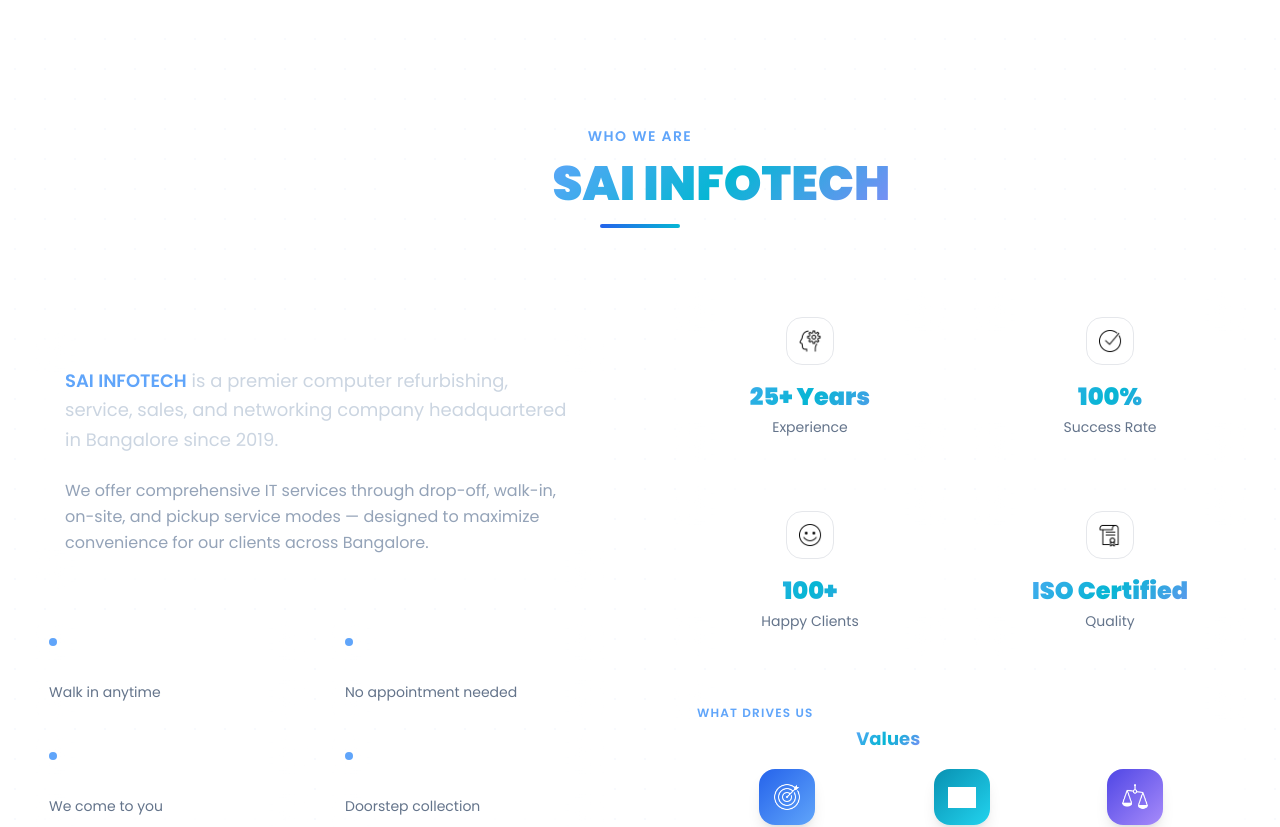
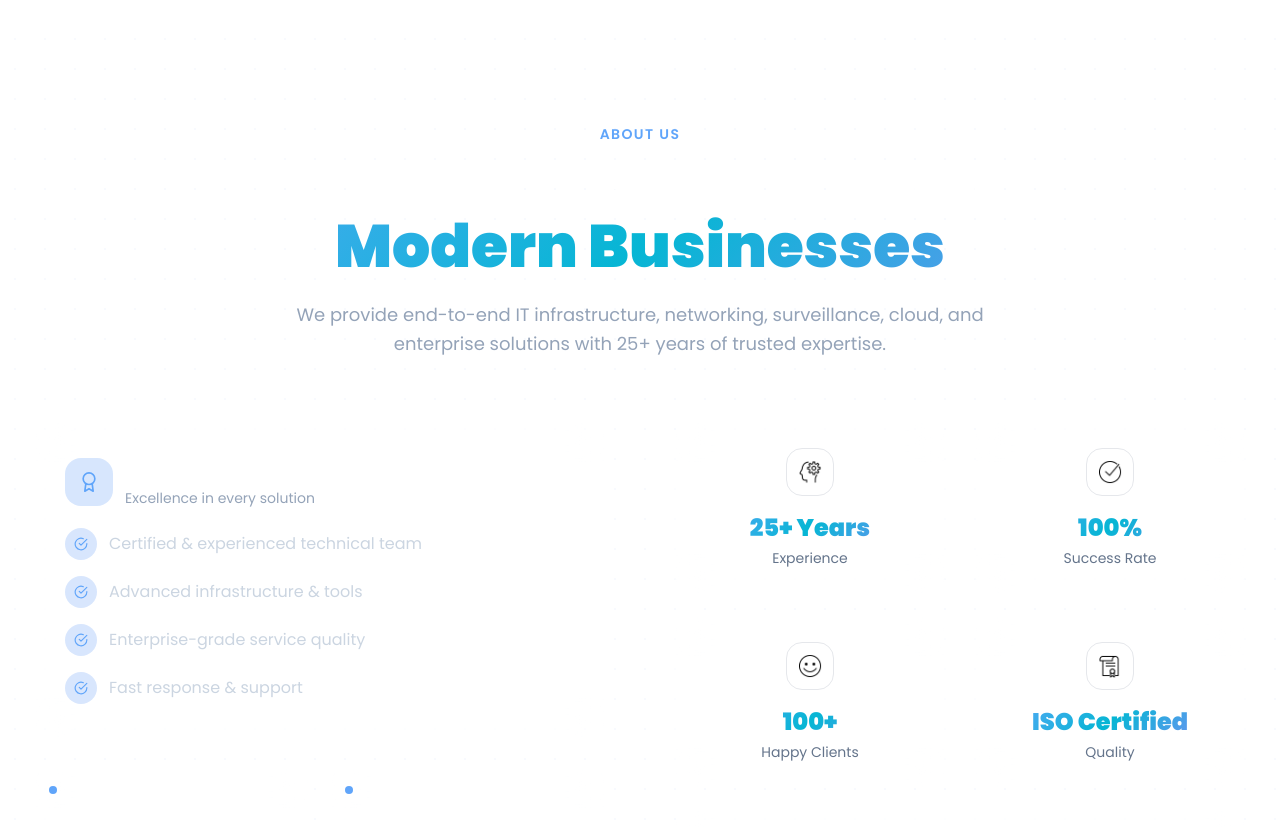
Before and after one commit to Yasir533/sai-infotech-webapp, a React (Vite) app in the folder sai-info/: page / in a window 1280 px wide. Shown: the part 900-1727 px from the top of the page. Built offline with nearby package versions, Linux system fonts and the light colour scheme; grey boxes are pictures that could not be loaded.

Commit message:
Remove all hover triggers - click only interactions

```diff
--- a/sai-info/src/components/About.jsx
+++ b/sai-info/src/components/About.jsx
@@ -2,10 +2,8 @@ import React, { useRef, useState } from 'react'
 import { motion, useInView, AnimatePresence } from 'framer-motion'
 
 import {
-  FiCalendar,
   FiAward,
   FiCheckCircle,
-  FiSmile,
   FiX,
 } from 'react-icons/fi'
 
@@ -76,6 +74,7 @@ const serviceModes = [
 ]
 
 export default function About() {
+
   const ref = useRef(null)
 
   const inView = useInView(ref, {
@@ -83,10 +82,11 @@ export default function About() {
     margin: '-100px',
   })
 
+  // ✅ FIXED: Use click-only state, no hover timeout logic
   const [activeMVV, setActiveMVV] = useState(null)
-  const hoverTimeout = useRef(null)
 
   return (
+
     <section id="about" className="section-pad relative">
 
       <div className="absolute inset-0 dot-pattern opacity-20" />
@@ -98,46 +98,92 @@ export default function About() {
           ref={ref}
           initial={{ opacity: 0, y: 40 }}
           animate={inView ? { opacity: 1, y: 0 } : {}}
-          transition={{ duration: 0.6 }}
+          transition={{ duration: 0.7 }}
           className="text-center mb-16"
         >
-          <span className="text-blue-400 text-sm font-semibold tracking-widest uppercase">
-            Who We Are
-          </span>
 
-          <h2 className="text-4xl sm:text-5xl font-black text-white mt-3 mb-4">
-            About <span className="text-gradient">SAI INFOTECH</span>
+          <p className="text-blue-400 text-sm font-semibold tracking-widest uppercase mb-3">
+            About Us
+          </p>
+
+          <h2 className="text-4xl md:text-6xl font-black text-white mb-6">
+            Trusted IT Solutions for
+            <span className="text-gradient block">
+              Modern Businesses
+            </span>
           </h2>
 
-          <div className="w-20 h-1 bg-gradient-to-r from-blue-600 to-cyan-500 mx-auto rounded-full" />
+          <p className="max-w-3xl mx-auto text-slate-400 text-lg leading-relaxed">
+            We provide end-to-end IT infrastructure, networking,
+            surveillance, cloud, and enterprise solutions with
+            25+ years of trusted expertise.
+          </p>
+
         </motion.div>
 
-        <div className="grid lg:grid-cols-2 gap-16 items-center">
+        <div className="grid lg:grid-cols-2 gap-16 items-start">
 
           {/* Left */}
           <motion.div
             initial={{ opacity: 0, x: -50 }}
             animate={inView ? { opacity: 1, x: 0 } : {}}
-            transition={{ duration: 0.7, delay: 0.2 }}
+            transition={{ duration: 0.7 }}
+            className="space-y-8"
           >
 
-            <div className="glass rounded-3xl p-8 border border-white/10 mb-8">
+            <div className="glass rounded-3xl p-8 border border-white/10">
 
-              <p className="text-slate-300 text-lg leading-relaxed mb-6">
-                <span className="text-blue-400 font-semibold">
-                  SAI INFOTECH
-                </span>{' '}
-                is a premier computer refurbishing, service,
-                sales, and networking company headquartered
-                in Bangalore since 2019.
-              </p>
+              <div className="flex items-center gap-3 mb-5">
 
-              <p className="text-slate-400 leading-relaxed">
-                We offer comprehensive IT services through
-                drop-off, walk-in, on-site, and pickup service
-                modes — designed to maximize convenience for
-                our clients across Bangalore.
-              </p>
+                <div className="w-12 h-12 rounded-2xl bg-blue-500/20 flex items-center justify-center">
+                  <FiAward className="text-blue-400 text-xl" />
+                </div>
+
+                <div>
+                  <h3 className="text-white text-2xl font-bold">
+                    Why Choose Us
+                  </h3>
+
+                  <p className="text-slate-400 text-sm">
+                    Excellence in every solution
+                  </p>
+                </div>
+
+              </div>
+
+              <div className="space-y-4">
+
+                {[
+                  'Certified & experienced technical team',
+                  'Advanced infrastructure & tools',
+                  'Enterprise-grade service quality',
+                  'Fast response & support',
+                ].map((point, i) => (
+
+                  <motion.div
+                    key={i}
+                    initial={{ opacity: 0, x: -20 }}
+                    animate={inView ? { opacity: 1, x: 0 } : {}}
+                    transition={{
+                      duration: 0.4,
+                      delay: 0.2 + i * 0.1,
+                    }}
+                    className="flex items-center gap-3"
+                  >
+
+                    <div className="w-8 h-8 rounded-full bg-blue-500/20 flex items-center justify-center">
+                      <FiCheckCircle className="text-blue-400 text-sm" />
+                    </div>
+
+                    <span className="text-slate-300">
+                      {point}
+                    </span>
+
+                  </motion.div>
+
+                ))}
+
+              </div>
 
             </div>
 
@@ -145,6 +191,7 @@ export default function About() {
             <div className="grid grid-cols-2 gap-4">
 
               {serviceModes.map((mode, i) => (
+
                 <motion.div
                   key={i}
                   initial={{ opacity: 0, y: 20 }}
@@ -153,7 +200,7 @@ export default function About() {
                     duration: 0.5,
                     delay: 0.4 + i * 0.1,
                   }}
-                  className="glass rounded-2xl p-4 border border-white/10 hover-card"
+                  className="glass rounded-2xl p-4 border border-white/10"
                 >
 
                   <div className="w-2 h-2 rounded-full bg-blue-400 mb-3" />
@@ -167,6 +214,7 @@ export default function About() {
                   </p>
 
                 </motion.div>
+
               ))}
 
             </div>
@@ -185,6 +233,7 @@ export default function About() {
             <div className="grid grid-cols-2 gap-6">
 
               {highlights.map((item, i) => (
+
                 <motion.div
                   key={i}
                   initial={{ opacity: 0, scale: 0.8 }}
@@ -193,7 +242,7 @@ export default function About() {
                     duration: 0.5,
                     delay: 0.5 + i * 0.1,
                   }}
-                  className="glass rounded-3xl p-6 border border-white/10 hover-card text-center"
+                  className="glass rounded-3xl p-6 border border-white/10 text-center"
                 >
 
                   <div className="w-12 h-12 rounded-2xl bg-white border border-gray-200 flex items-center justify-center mx-auto mb-4">
@@ -215,6 +264,7 @@ export default function About() {
                   </div>
 
                 </motion.div>
+
               ))}
 
             </div>
@@ -236,22 +286,16 @@ export default function About() {
               <div className="flex justify-around">
 
                 {mvvSections.map((sec, i) => (
+
+                  // ✅ FIXED: onClick only — removed onMouseEnter and onMouseLeave entirely
                   <button
                     key={i}
-                    onMouseEnter={() => {
-                      clearTimeout(hoverTimeout.current)
-                      setActiveMVV(sec)
-                    }}
-                    onMouseLeave={() => {
-                      hoverTimeout.current = setTimeout(() => {
-                        setActiveMVV(null)
-                      }, 200)
-                    }}
+                    onClick={() => setActiveMVV(sec)}
                     className="flex flex-col items-center gap-2 group cursor-pointer"
                   >
 
                     <div
-                      className={`w-14 h-14 rounded-2xl bg-gradient-to-br ${sec.color} flex items-center justify-center shadow-lg group-hover:scale-110 transition-transform duration-200`}
+                      className={`w-14 h-14 rounded-2xl bg-gradient-to-br ${sec.color} flex items-center justify-center shadow-lg `}
                     >
 
                       <img
@@ -262,11 +306,12 @@ export default function About() {
 
                     </div>
 
-                    <span className="text-slate-400 text-xs font-semibold group-hover:text-white transition-colors">
+                    <span className="text-slate-400 text-xs font-semibold ">
                       {sec.title}
                     </span>
 
                   </button>
+
                 ))}
 
               </div>
@@ -279,15 +324,18 @@ export default function About() {
 
       </div>
 
-      {/* Modal */}
+      {/* Modal — ✅ FIXED: Only opens on click, closes on X button or backdrop click */}
       <AnimatePresence>
 
         {activeMVV && (
+
           <motion.div
             initial={{ opacity: 0 }}
             animate={{ opacity: 1 }}
             exit={{ opacity: 0 }}
             className="fixed inset-0 z-50 flex items-center justify-center bg-black/60 backdrop-blur-sm"
+            // ✅ Click backdrop to close
+            onClick={() => setActiveMVV(null)}
           >
 
             <motion.div
@@ -311,10 +359,8 @@ export default function About() {
               style={{
                 boxShadow: `0 0 40px ${activeMVV.glow}`,
               }}
-              onMouseEnter={() => {
-                clearTimeout(hoverTimeout.current)
-              }}
-              onMouseLeave={() => setActiveMVV(null)}
+              // ✅ Prevent backdrop click from firing when clicking inside modal
+              onClick={(e) => e.stopPropagation()}
             >
 
               <button
@@ -347,6 +393,7 @@ export default function About() {
               <ul className="space-y-3">
 
                 {activeMVV.points.map((point, j) => (
+
                   <li
                     key={j}
                     className="flex items-start gap-3"
@@ -361,6 +408,7 @@ export default function About() {
                     </span>
 
                   </li>
+
                 ))}
 
               </ul>
@@ -368,6 +416,7 @@ export default function About() {
             </motion.div>
 
           </motion.div>
+
         )}
 
       </AnimatePresence>
--- a/sai-info/src/components/MissionVisionValues.jsx
+++ b/sai-info/src/components/MissionVisionValues.jsx
@@ -97,10 +97,7 @@ export default function MissionVisionValues() {
                 duration: 0.55,
                 delay: i * 0.15,
               }}
-              whileHover={{
-                y: -6,
-              }}
-              className="glass rounded-3xl border border-white/10 overflow-hidden transition-all duration-300 group hover:border-cyan-400/20"
+              className="glass rounded-3xl border border-white/10 overflow-hidden "
               style={{
                 boxShadow: `0 10px 30px ${sec.glow}`,
               }}
--- a/sai-info/src/index.css
+++ b/sai-info/src/index.css
@@ -141,11 +141,6 @@ html:not(.dark) .glass {
 /* ── Hover card effect ───────────────────────────────────── */
 .hover-card {
   transition: all 0.3s cubic-bezier(0.4, 0, 0.2, 1);
-}
-.hover-card:hover {
-  transform: translateY(-8px);
-  box-shadow: 0 20px 60px rgba(37, 99, 235, 0.25);
-  border-color: rgba(96, 165, 250, 0.3);
 }
 
 /* ── Button gradient ─────────────────────────────────────── */
```
Also changed, not shown: sai-info/src/components/ITSolutions.jsx (+5 -5 lines), sai-info/src/components/OrbitalServices.jsx (+7 -14 lines), sai-info/src/components/Services.jsx (+15 -38 lines).
